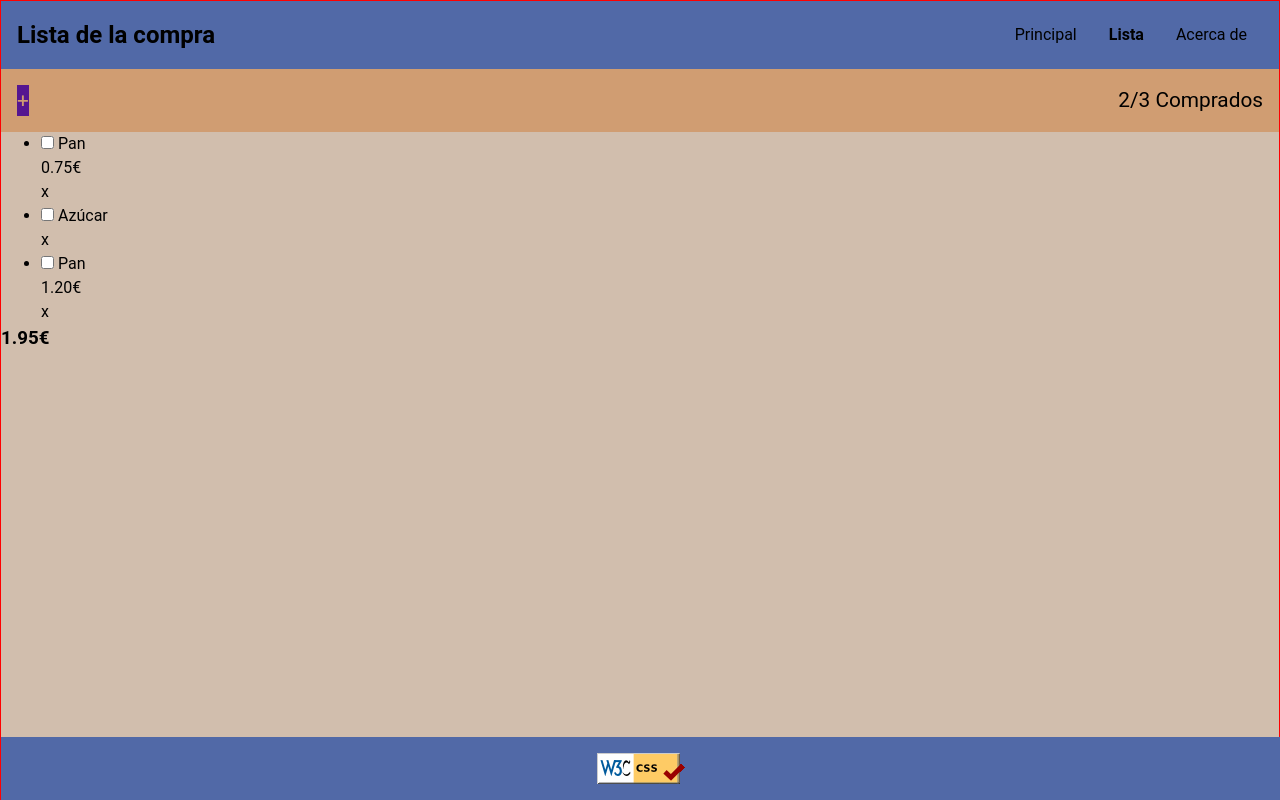
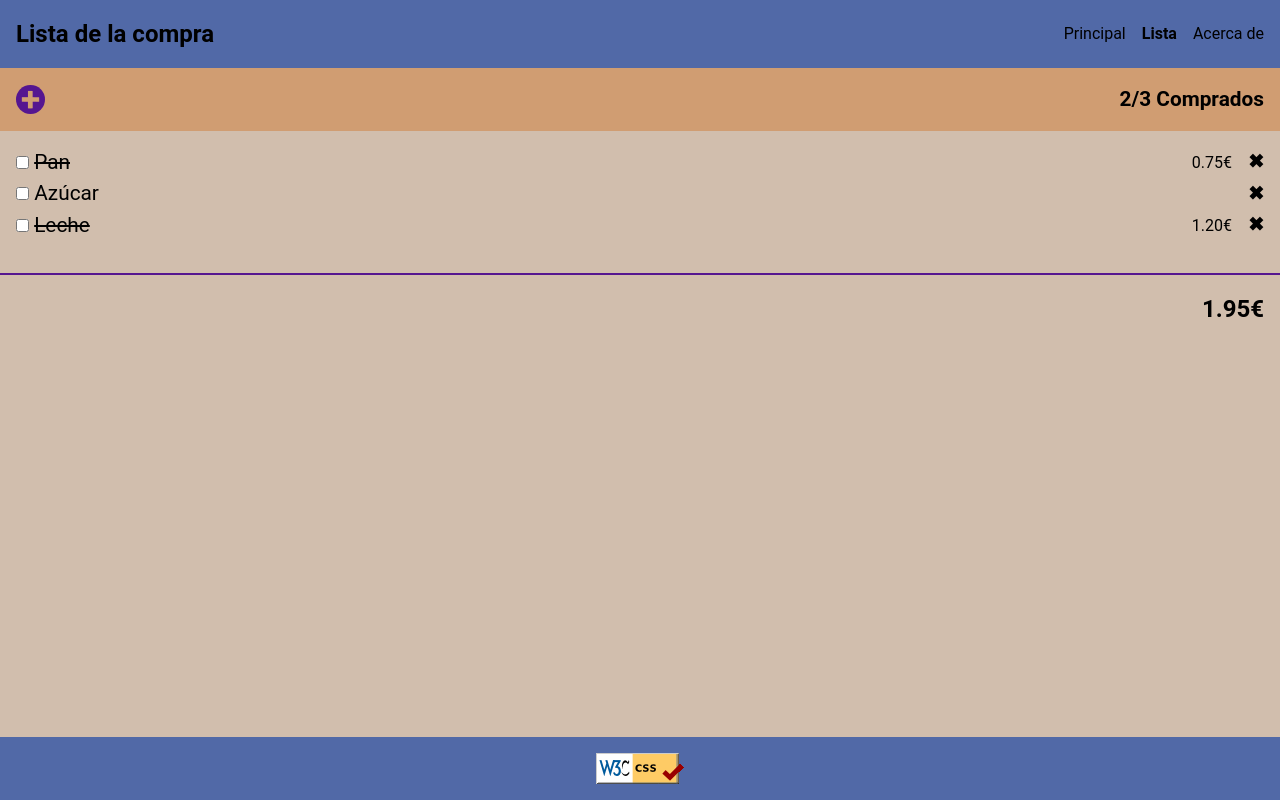
Before and after one commit to mig-code/202210-W2-miguel-pgomez, a website: page index.html in a window 1280 px wide. Drawn offline with Linux system fonts and the light colour scheme.

Commit message:
Index html and Css validated

```diff
--- a/index.html
+++ b/index.html
@@ -1,69 +1,70 @@
 <!DOCTYPE html>
 <html lang="es">
     <head>
-    <meta charset="UTF-8">
-    <meta http-equiv="X-UA-Compatible" content="IE=edge">
-    <meta name="viewport" content="width=device-width, initial-scale=1.0">
-     <meta name="description" content="">
-     <link rel="stylesheet" href="./styles.css">
-     <link rel="shortcut icon" href="favicon.png" type="image/x-icon">
+        <meta charset="UTF-8" />
+        <meta http-equiv="X-UA-Compatible" content="IE=edge" />
+        <meta name="viewport" content="width=device-width, initial-scale=1.0" />
+        <meta name="description" content="" />
+        <link rel="stylesheet" href="./styles.css" />
+        <link rel="shortcut icon" href="favicon.png" type="image/x-icon" />
         <title>Week 2 HTML & CSS</title>
+    </head>
 
-</head>
     <body>
         <header>
             <h1>Lista de la compra</h1>
             <nav>
                 <ul>
-                <li>Principal</li>
-                <Li>Lista</a></li>
-                <li>Acerca de</li>
+                    <li><a href="">Principal</a></li>
+                    <li><a href="">Lista</a></li>
+                    <li><a href="">Acerca de</a></li>
                 </ul>
             </nav>
         </header>
         <section>
-            <div>+</div>
-            <div>2/3 Comprados</div>
+            <div>➕</div>
+            <h4>2/3 Comprados</h4>
         </section>
         <main>
             <ul>
                 <li>
-                    <input type="checkbox" name="" id="">
-                    <label for="">Pan</label>
+                    <form>
+                        <input type="checkbox" name="pan" />
+                        <label><span>Pan</span></label>
+                    </form>
+
                     <div>
-                        <p>0.75€</p>
-                        <p>x</p>
+                        <p>0.75€<span>✖</span></p>
                     </div>
                 </li>
                 <li>
-                    <input type="checkbox" name="" id="">
-                    <label for="">Azúcar</label>
+                    <form>
+                        <input type="checkbox" name="azucar" />
+                        <label>Azúcar</label>
+                    </form>
+
                     <div>
-                        <p>x</p>
+                        <p><span>✖</span></p>
                     </div>
                 </li>
                 <li>
-                    <input type="checkbox" name="" id="">
-                    <label for="">Pan</label>
+                    <form>
+                        <input type="checkbox" name="leche" id="leche" />
+                        <label><span>Leche</span></label>
+                    </form>
+
                     <div>
-                        <p>1.20€</p>
-                        <p>x</p>
+                        <p>1.20€<span>✖</span></p>
                     </div>
-
                 </li>
             </ul>
             <h3>1.95€</h3>
         </main>
 
         <footer>
-            <img src="images/valid-css.gif" alt="w3c valid-css">
+            <img src="images/valid-css.gif" alt="w3c valid-css" />
         </footer>
 
-
-   <footer>
-
-
-   </footer>
-
+        <footer></footer>
     </body>
 </html>
--- a/styles.css
+++ b/styles.css
@@ -62,6 +62,13 @@ h5,
 h6 {
     overflow-wrap: break-word;
 }
+a {
+    text-decoration: none;
+}
+a:hover,
+a:visited {
+    color: black;
+}
 /*
 
 /* Custom Properties */
@@ -71,18 +78,17 @@ h6 {
     --clr-orange: #d09d72;
     --clr-orange-light: #d1bead;
     --clr-orange-accent: #dc732f;
-    -clr-purple: #551690;
+    --clr-purple: #551690;
 }
 
 html {
     height: 100%;
-    border: 1px solid red;
 }
 body {
     font-family: 'Roboto', sans-serif;
     background-color: var(--clr-orange-light);
     height: 100%;
-
+    color: black;
     margin: 0 auto;
 }
 
@@ -102,8 +108,9 @@ header nav ul {
     display: flex;
     list-style: none;
 }
+
 header nav ul li {
-    margin: 0 1rem;
+    margin-left: 1rem;
 }
 header nav ul li a {
     text-decoration: none;
@@ -122,10 +129,57 @@ section {
 }
 section div:nth-child(1) {
     color: var(--clr-orange);
-    background-color: #551690;
+    background-color: var(--clr-purple);
+    border-radius: 50%;
+    font-size: 1rem;
+    width: 1.8rem;
+    height: 1.8rem;
+    display: flex;
+    justify-content: center;
+    align-items: center;
+    color: transparent;
+    text-shadow: 0 0 0 var(--clr-orange);
 }
 
 main {
+    margin-bottom: 1rem;
+}
+main ul {
+    padding: 1rem;
+}
+main ul li {
+    display: flex;
+    justify-content: space-between;
+    align-items: center;
+    font-size: 1.3rem;
+}
+main ul li form span {
+    text-decoration: line-through;
+}
+
+main ul li:hover:nth-child(odd) {
+    color: var(--clr-orange-accent);
+    cursor: pointer;
+    color: transparent;
+    text-shadow: 0 0 0 var(--clr-orange-accent);
+}
+main ul li div {
+    font-size: 1rem;
+}
+
+main ul li div span {
+    font-size: 1.2rem;
+    margin-left: 1rem;
+    font-weight: bolder;
+    border-radius: 50%;
+}
+
+main h3 {
+    margin-top: 1rem;
+    border-top: 2px solid var(--clr-purple);
+    font-size: 1.5rem;
+    padding: 1rem;
+    text-align: right;
 }
 
 footer {
```
Lines whose indentation alone changed are shown as unchanged.
